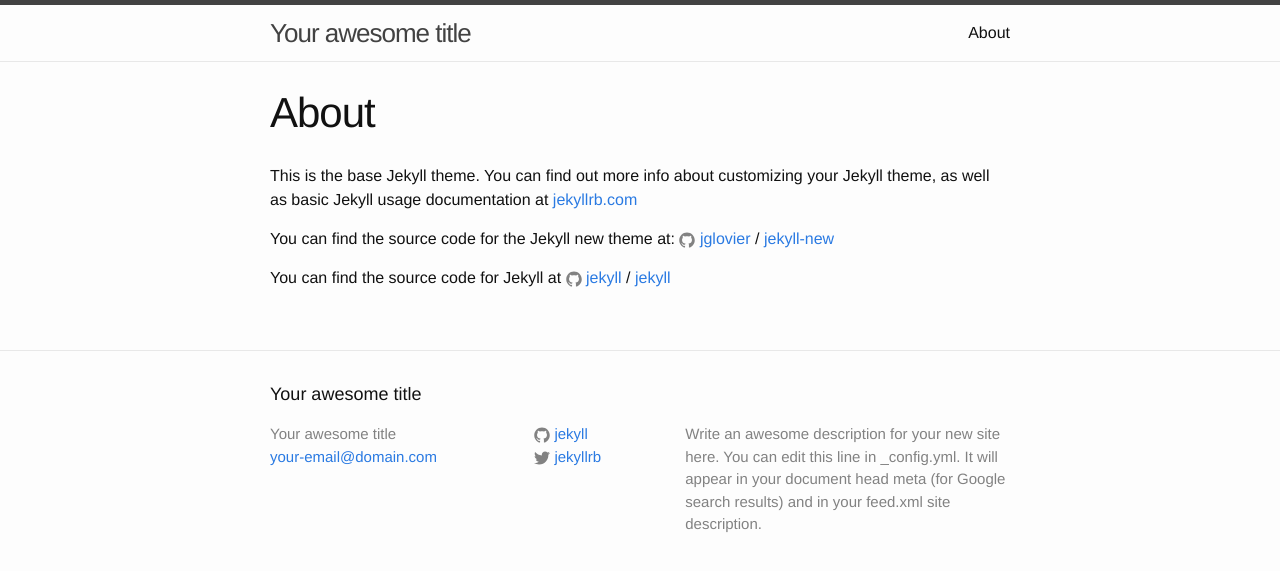
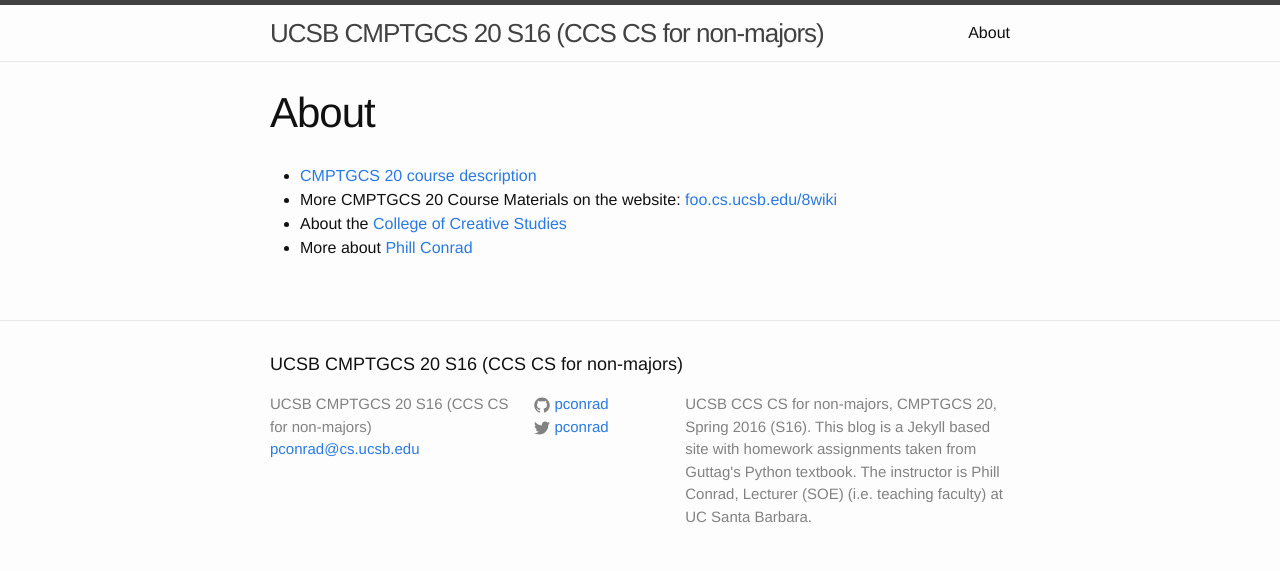
Before and after one commit to UCSB-CMPTGCS20-S16/UCSB-CMPTGCS20-S16.github.io, a Jekyll site: the page built from about.md, in a window 1280 px wide. Shown: the top 571 px of the page. Built offline with Jekyll 4.4.1, drawn with Linux system fonts in a browser that asks for light colours.

```diff
--- a/_config.yml
+++ b/_config.yml
@@ -6,16 +6,17 @@
 # 'jekyll serve'. If you change this file, please restart the server process.
 
 # Site settings
-title: Your awesome title
-email: your-email@domain.com
+title: UCSB CMPTGCS 20 S16 (CCS CS for non-majors)
+email: pconrad@cs.ucsb.edu
 description: > # this means to ignore newlines until "baseurl:"
-  Write an awesome description for your new site here. You can edit this
-  line in _config.yml. It will appear in your document head meta (for
-  Google search results) and in your feed.xml site description.
+  UCSB CCS CS for non-majors, CMPTGCS 20, Spring 2016 (S16).
+  This blog is a Jekyll based site with homework assignments
+  taken from Guttag's Python textbook. The instructor is Phill Conrad,
+  Lecturer (SOE) (i.e. teaching faculty) at UC Santa Barbara.
 baseurl: "" # the subpath of your site, e.g. /blog
-url: "http://yourdomain.com" # the base hostname & protocol for your site
-twitter_username: jekyllrb
-github_username:  jekyll
+url: "https://ucsb-cmptgcs20-s16.github.io/UCSB-CMPTGCS20-S16-Homework/" # the base hostname & protocol for your site
+twitter_username: pconrad
+github_username:  pconrad
 
 # Build settings
 markdown: kramdown
--- a/about.md
+++ b/about.md
@@ -4,12 +4,7 @@ title: About
 permalink: /about/
 ---
 
-This is the base Jekyll theme. You can find out more info about customizing your Jekyll theme, as well as basic Jekyll usage documentation at [jekyllrb.com](http://jekyllrb.com/)
-
-You can find the source code for the Jekyll new theme at:
-{% include icon-github.html username="jglovier" %} /
-[jekyll-new](https://github.com/jglovier/jekyll-new)
-
-You can find the source code for Jekyll at
-{% include icon-github.html username="jekyll" %} /
-[jekyll](https://github.com/jekyll/jekyll)
+* [CMPTGCS 20 course description](https://ccs.ucsb.edu/courses/introduction-to-computer-science-non-majors)
+* More CMPTGCS 20 Course Materials on the website: [foo.cs.ucsb.edu/8wiki](https://foo.cs.ucsb.edu/8wiki)
+* About the [College of Creative Studies](https://ccs.ucsb.edu)
+* More about [Phill Conrad](https://www.cs.ucsb.edu/~pconrad)
```
Also changed, not shown: _posts/2016-04-28-Homework-S16-Intro.markdown (added, +19 -0 lines), _posts/2016-04-28-welcome-to-jekyll.markdown (deleted, +0 -25 lines).
